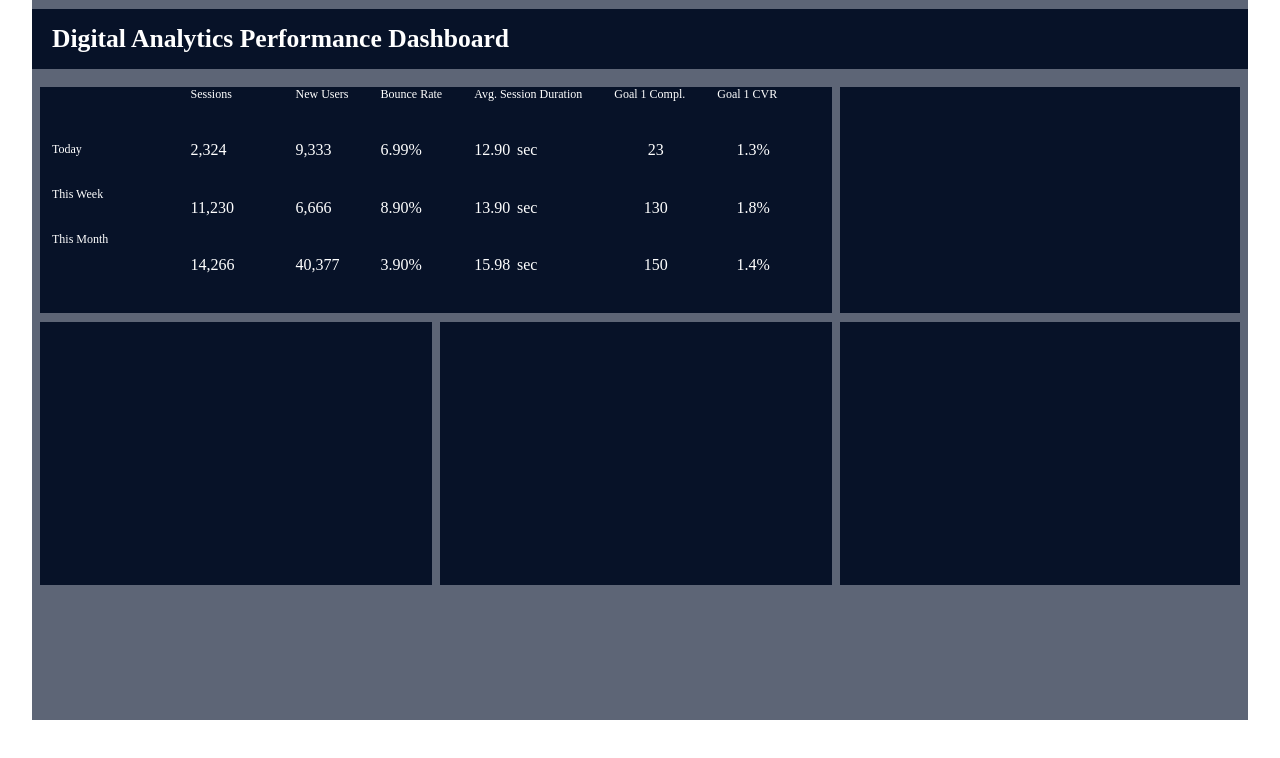
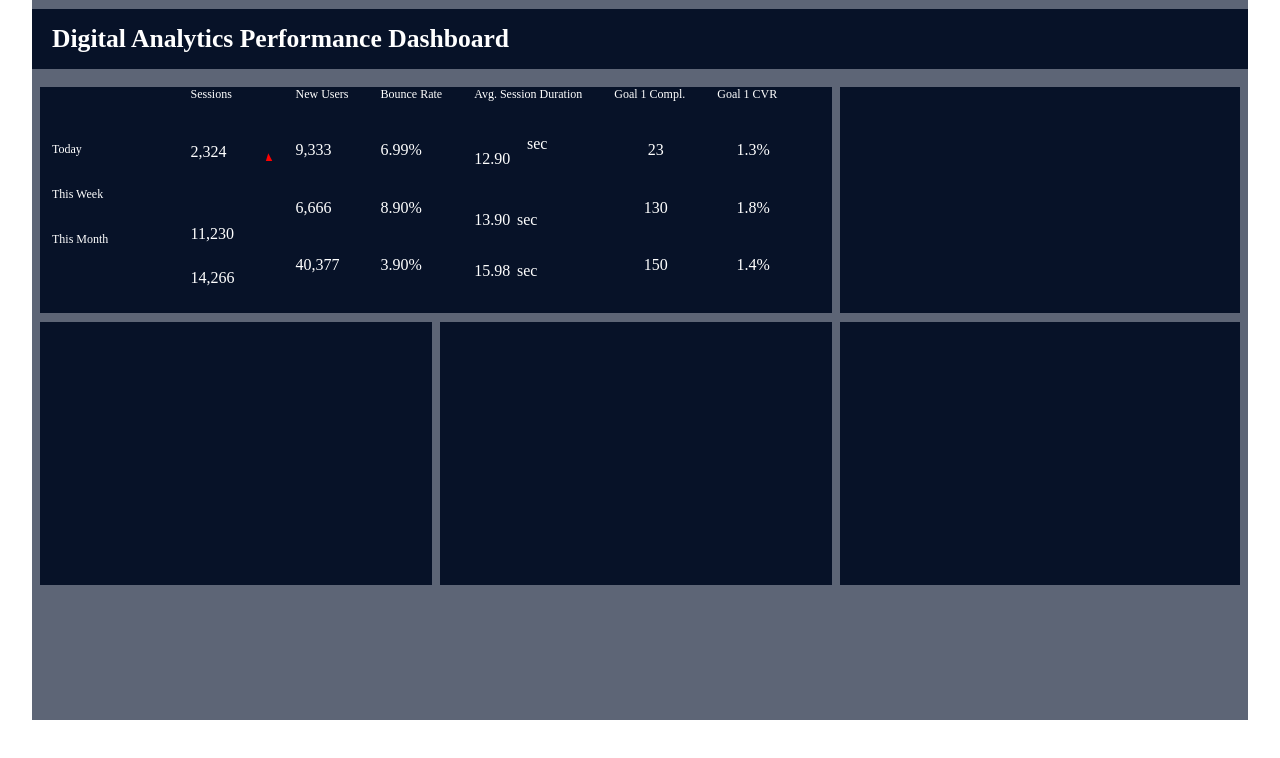
Before and after one commit to major6977/data-chart, a plain HTML site: page index.html in a window 1280 px wide. Drawn offline with Linux system fonts and the light colour scheme.

Commit message:
added margin css and made changes in html

```diff
--- a/style.css
+++ b/style.css
@@ -88,10 +88,17 @@ p {
     column-gap: 20px;
 }
 
+.sessions {
+    margin: 15px 20px 10px 0;
+}
+
 .tri {
-    clip-path: polygon(39% 28%, 48% 60%, 58% 29%);
-    position: absolute;
-    top: 0;
+    clip-path: polygon(46% 0, 43% 11%, 51% 11%);
+    margin-left: 10px;
+    top: 25px;
+    width: 80px;
+    height: 70px;
+    /* position: relative;    */
     display: inline-block;
     background-color: red;
 }
```
Also changed, not shown: index.html (+1 -1 lines).
